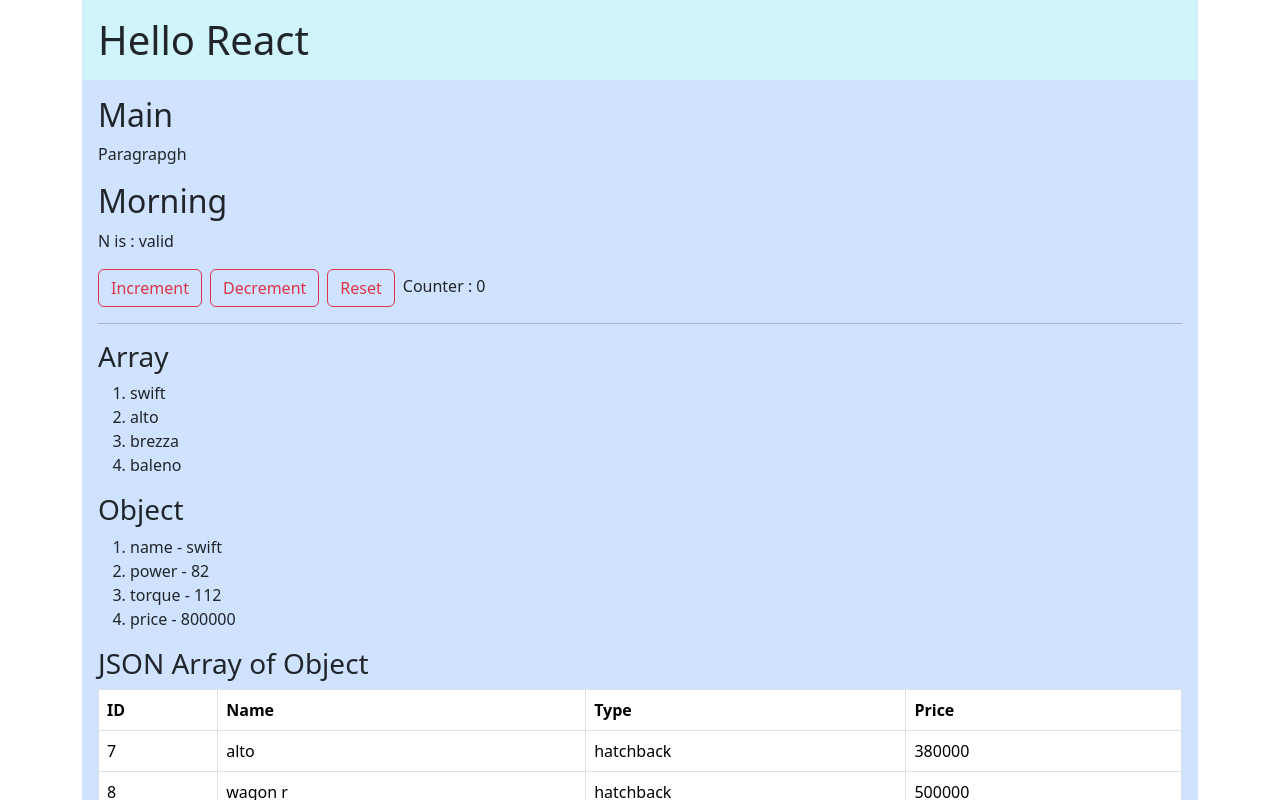
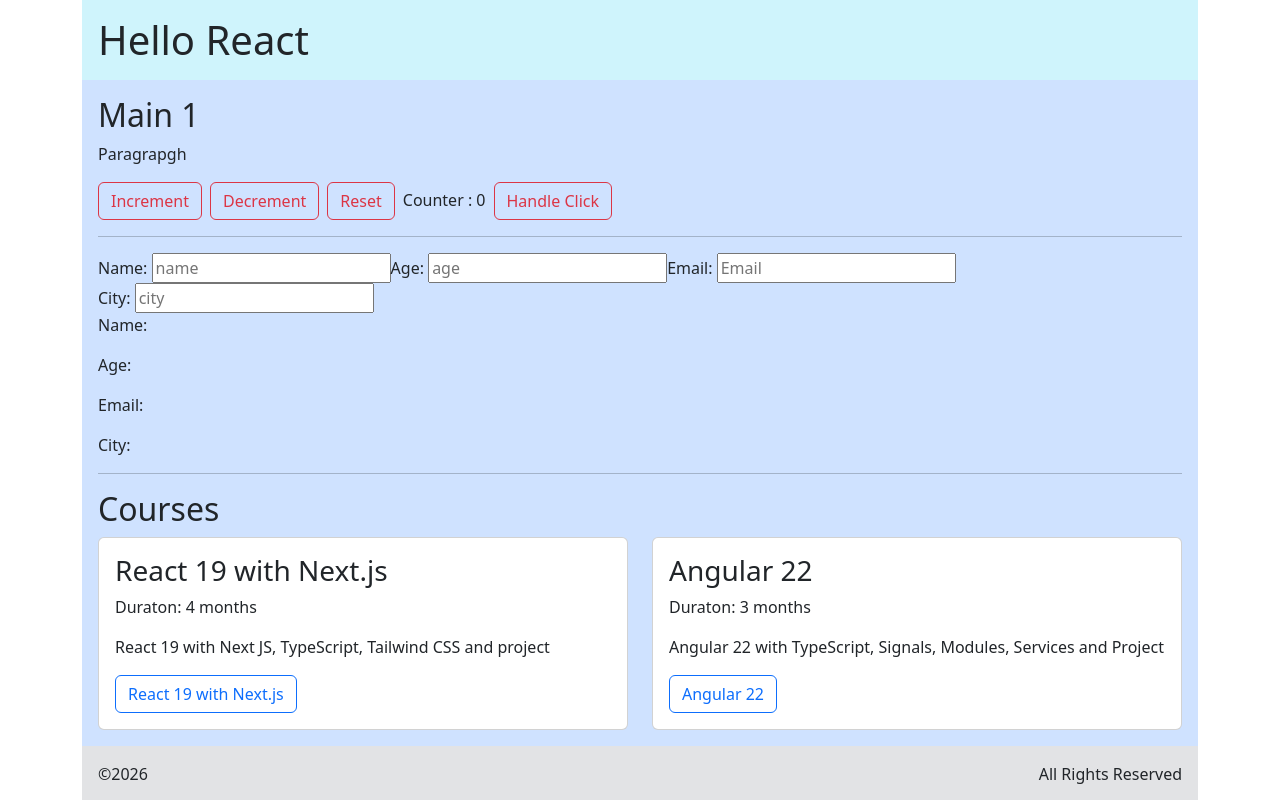
Before and after one commit to avimalhotra/react-aug2026, a React (Vite) app: page / in a window 1280 px wide. Shown: the top 800 px of the page. Built offline with nearby package versions, Linux system fonts and the light colour scheme.

Commit message:
Objects in states

```diff
--- a/src/App.jsx
+++ b/src/App.jsx
@@ -2,97 +2,59 @@ import HeaderComponent from "./Header";
 import FooterComponent from "./Footer";
 import CardComponent from "./Card";
 import {useState} from "react";
-import GreetUser from "./Greet";
 
 function App(){
 
   const [counter,setCounter]=useState(0);
+  // const [name,setName]=useState("");
+  // const [age,setAge]=useState(0);
+  const [user,setUser]=useState({name:"",age:"",email:"", city:""});
 
-  const cars=["swift","alto","brezza","baleno"];
-  const car={name:"swift", power:82, torque:112, price:800000};
-  const data=[
-    {"id":1,"name":"swift","type":"hatchback","price":870000},
-    {"id":2,"name":"dzire","type":"sedan","price":980000},
-    {"id":3,"name":"baleno","type":"hatchback","price":880000},
-    {"id":4,"name":"fronx","type":"hatchback","price":1150000},
-    {"id":5,"name":"brezza","type":"suv","price":1250000},
-    {"id":6,"name":"grand vitara","type":"suv","price":1990000},
-    {"id":7,"name":"alto","type":"hatchback","price":380000},
-    {"id":8,"name":"wagon r","type":"hatchback","price":500000},
-  ];
+  function changeUser(e){
+    const {name,value}=e.target;
+    setUser(prev=>({...prev, [name]:value}))
+  }
 
-  data.sort((x,y)=>{
-      // if(x.price<=y.price){ return 1 }
-      // else{ return -1 }
-      return (x.price<=y.price) ? -1 : 1;
-  });
+  // console.log( counter );
 
-  // const nums=[1,9,10,2,5,6,4];
-  // const even=nums.filter(i=>i%2==0);
-  // const suv=data.filter(i=>i.type=="suv");
-
-  // const sum=nums.reduce((x,y)=>x+y,0);
-
-
-  const t=2;
-  const n="aa";
+  function handleClick(){
+    // setCounter(counter+1);
+    // setCounter(counter+2);
+    // setCounter(counter+3);
+    // setCounter(counter=>counter+1);
+    // setCounter(counter=>counter+2);
+    // setCounter(counter=>counter+3);
+  }
 
   return (
     <div className="container">
       <HeaderComponent />
       <main className="p-3 bg-primary-subtle">
-        <h2>Main</h2>
+        <h2>Main 1</h2>
         <p>Paragrapgh</p>
-
-        <GreetUser time={10}></GreetUser>
-
-        {/* <p> {(t%2==0) ? "even" : "odd"}</p> */}
-        <p> N is : { n && "valid" }</p>
 
         <button className="btn btn-outline-danger me-2" onClick={()=>setCounter(counter+1)}>Increment</button>
         <button className="btn btn-outline-danger me-2" onClick={()=>setCounter(counter-1)}>Decrement</button>
         <button className="btn btn-outline-danger me-2" onClick={()=>setCounter(0)}>Reset</button>
-        <output>Counter : {counter}</output>
+        <output className="me-2">Counter : {counter}</output>
+        <button className="btn btn-outline-danger me-2" onClick={handleClick}>Handle Click</button>
 
       <hr />
-      <h3>Array</h3>
-      <ol>
-        { cars.map((elem,ind)=>(
-          <li key={ind}>{elem}</li>
-        )) }
-      </ol>
-      <h3>Object</h3>
-      <ol>
-        {
-          Object.entries(car).map(([key,value],ind)=>(
-            <li key={ind}>{key} - {value} </li>
-          ))
-        }
-      </ol>
-      <h3>JSON Array of Object</h3>
-      <table className="table table-bordered">
-        <thead>
-          <tr>
-            <th>ID</th>
-            <th>Name</th>
-            <th>Type</th>
-            <th>Price</th>
-          </tr>
-        </thead>
-        <tbody>
-            {
-              data.map(elem=>(
-                <tr key={elem.id}>
-                  <td>{elem.id}</td>
-                  <td>{elem.name}</td>
-                  <td>{elem.type}</td>
-                  <td>{elem.price}</td>
-                </tr>
-              ))
-            }
-        </tbody>
-      </table>
 
+      {/* <input type="text" placeholder="name" value={name} onChange={e=>setName(e.target.value)} /> */}
+      {/* <input type="number" placeholder="age" value={age} onChange={e=>setAge(e.target.valueAsNumber)} /> */}
+
+      <label>Name: <input type="text" placeholder="name" name="name" value={user.name} onChange={changeUser} /></label>
+      <label>Age: <input type="number" placeholder="age" name="age" value={user.age} onChange={changeUser} /></label>
+      <label>Email: <input type="email" placeholder="Email" name="email" value={user.email} onChange={changeUser} /></label>
+      <label>City: <input type="text" placeholder="city" name="city" value={user.city} onChange={changeUser} /></label>
+
+      <p>Name: {user.name}</p>
+      <p>Age: {user.age}</p>
+      <p>Email: {user.email}</p>
+      <p>City: {user.city}</p>
+
+      <hr />
 
       <h2>Courses</h2>
         <div className="row">
```
Also changed, not shown: src/Card.jsx (+0 -15 lines).
